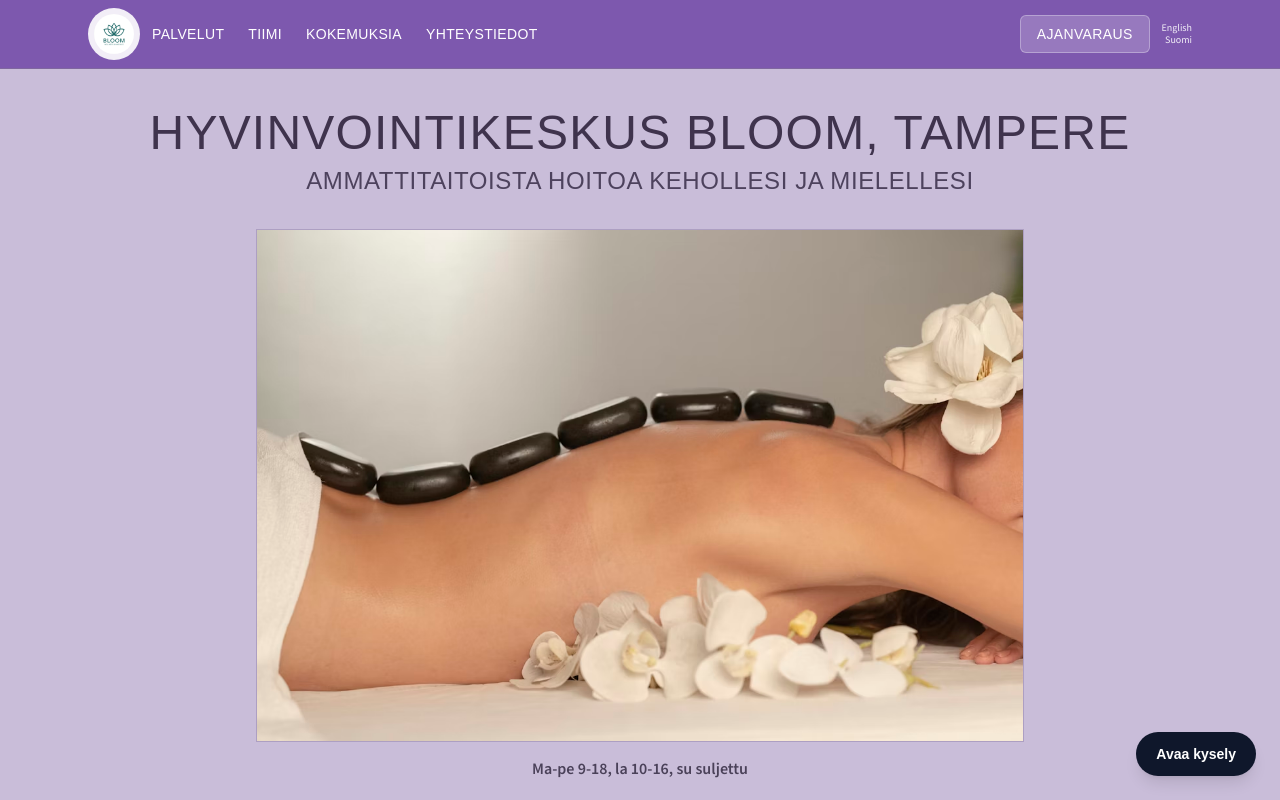
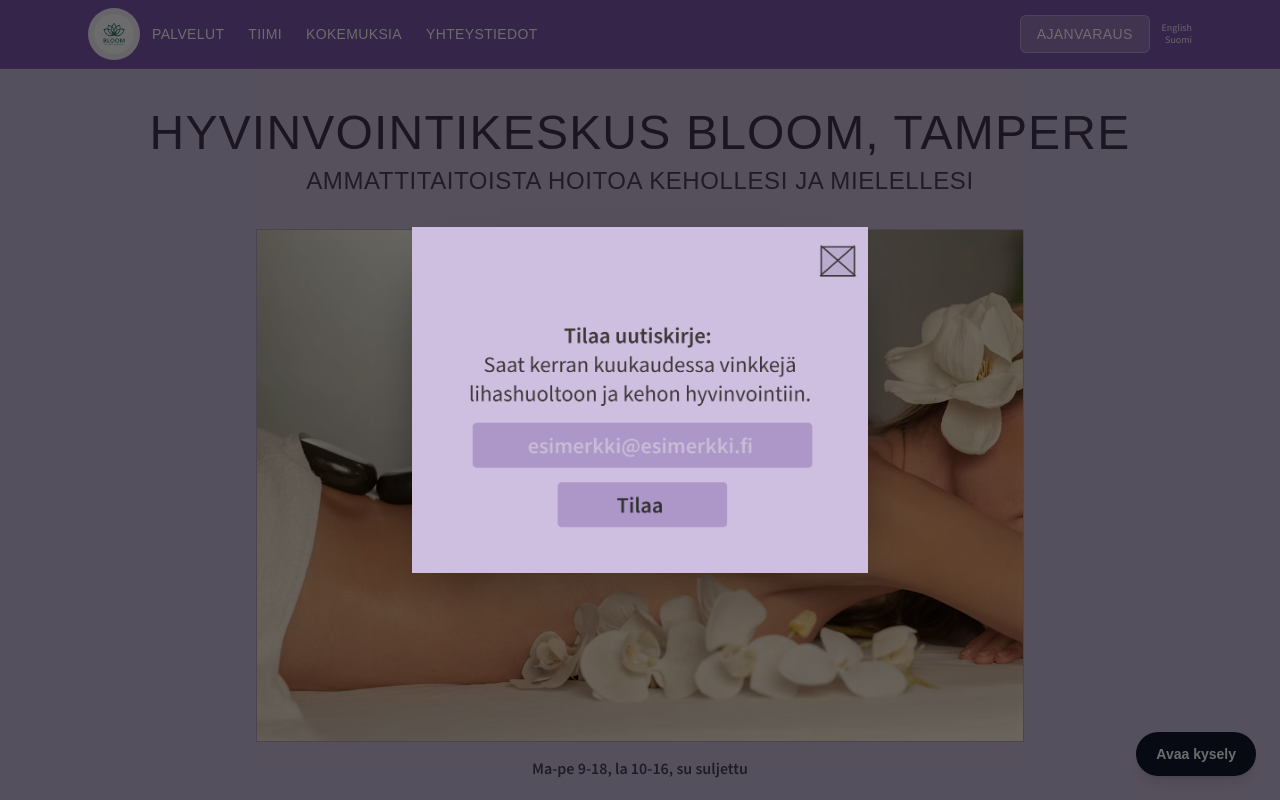
Before and after one commit to VeetuV/UI-ResearchApp, a Next.js app: page /variants/studypage3 in a window 1280 px wide. Shown: the top 800 px of the page. Built offline with nearby package versions, Linux system fonts and the light colour scheme; no server answers; a web font is replaced by a local one.

Commit message:
Popups for page3

```diff
--- a/app/variants/studypage3/page.tsx
+++ b/app/variants/studypage3/page.tsx
@@ -4,7 +4,7 @@
 import { siteData } from "@/lib/shared-data";
 import Image from "next/image";
 import { Mada, Marcellus_SC } from "next/font/google";
-import { useEffect } from "react";
+import { useEffect, useState } from "react";
 
 const titleFont = Marcellus_SC({
 	weight: "400",
@@ -74,6 +74,8 @@
 		socialsTitle: "Löydät meidät myös:",
 		mapLabel: "Kartta",
 		mapAlt: "Karttanäkymä toimipisteen alueesta",
+		welcomePopupAlt: "Tarjousponnahdusikkuna",
+		newsletterPopupAlt: "Uutiskirjeponnahdusikkuna",
 		facebook: "Hyvinvointikeskus Bloom",
 		instagram: "@bloomwellness",
 	},
@@ -134,15 +136,52 @@
 		socialsTitle: "You can also find us on:",
 		mapLabel: "Map preview",
 		mapAlt: "Map view near the clinic",
+		welcomePopupAlt: "Offer popup",
+		newsletterPopupAlt: "Newsletter popup",
 		facebook: "Wellness Center Bloom",
 		instagram: "@bloomwellness",
 	},
 } as const;
 
+function PopupImageModal({
+	isOpen,
+	onClose,
+	src,
+	alt,
+	imageWidth,
+	imageHeight,
+}: {
+	isOpen: boolean;
+	onClose: () => void;
+	src: string;
+	alt: string;
+	imageWidth: number;
+	imageHeight: number;
+}) {
+	if (!isOpen) return null;
+
+	return (
+		<div className="fixed inset-0 z-[70] flex items-center justify-center bg-black/35 p-4" onClick={onClose}>
+			<div className="relative w-full max-w-[456px] overflow-hidden shadow-2xl" onClick={(event) => event.stopPropagation()}>
+				<Image src={src} alt={alt} width={imageWidth} height={imageHeight} className="h-auto w-full" priority />
+				<button
+					type="button"
+					onClick={onClose}
+					aria-label="Close popup"
+					className="absolute right-1 top-1 h-10 w-10 cursor-pointer rounded-sm bg-transparent focus-visible:outline-2 focus-visible:outline-offset-2 focus-visible:outline-[#4d3972]"
+				/>
+			</div>
+		</div>
+	);
+}
+
 export default function StudyPage3() {
 	const { locale } = useLocale();
 	const content = pageContent[locale];
 	const info = siteData[locale];
+	const [isWelcomePopupOpen, setIsWelcomePopupOpen] = useState(true);
+	const [isBottomPopupOpen, setIsBottomPopupOpen] = useState(false);
+	const [hasShownBottomPopup, setHasShownBottomPopup] = useState(false);
 
 	useEffect(() => {
 		const previousBodyBackground = document.body.style.backgroundColor;
@@ -157,8 +196,52 @@
 		};
 	}, []);
 
+	useEffect(() => {
+		if (hasShownBottomPopup) return;
+
+		const checkIfAtBottom = () => {
+			const scrolledTo = window.scrollY + window.innerHeight;
+			const pageHeight = document.documentElement.scrollHeight;
+
+			if (scrolledTo >= pageHeight - 4) {
+				setIsBottomPopupOpen(true);
+				setHasShownBottomPopup(true);
+			}
+		};
+
+		window.addEventListener("scroll", checkIfAtBottom, { passive: true });
+		return () => window.removeEventListener("scroll", checkIfAtBottom);
+	}, [hasShownBottomPopup]);
+
+	useEffect(() => {
+		const previousOverflow = document.body.style.overflow;
+		if (isWelcomePopupOpen || isBottomPopupOpen) {
+			document.body.style.overflow = "hidden";
+		}
+
+		return () => {
+			document.body.style.overflow = previousOverflow;
+		};
+	}, [isWelcomePopupOpen, isBottomPopupOpen]);
+
 	return (
 		<div className={`${bodyFont.className} min-h-screen bg-[#c9bdd9] text-[#332f3f]`}>
+			<PopupImageModal
+				isOpen={isWelcomePopupOpen}
+				onClose={() => setIsWelcomePopupOpen(false)}
+				src="/popup1.png"
+				alt={content.welcomePopupAlt}
+				imageWidth={456}
+				imageHeight={257}
+			/>
+			<PopupImageModal
+				isOpen={isBottomPopupOpen}
+				onClose={() => setIsBottomPopupOpen(false)}
+				src="/popup2.png"
+				alt={content.newsletterPopupAlt}
+				imageWidth={456}
+				imageHeight={390}
+			/>
 			<header className="sticky top-0 z-10 border-b border-[#7f679f] bg-[#7d58ae] text-white">
 				<div className="mx-auto flex w-full max-w-6xl items-center justify-between gap-4 px-3 py-2 sm:px-6">
 					<div className="flex items-center gap-3">
```
Also changed, not shown: public/popup1.png (added), public/popup2.png (added).
